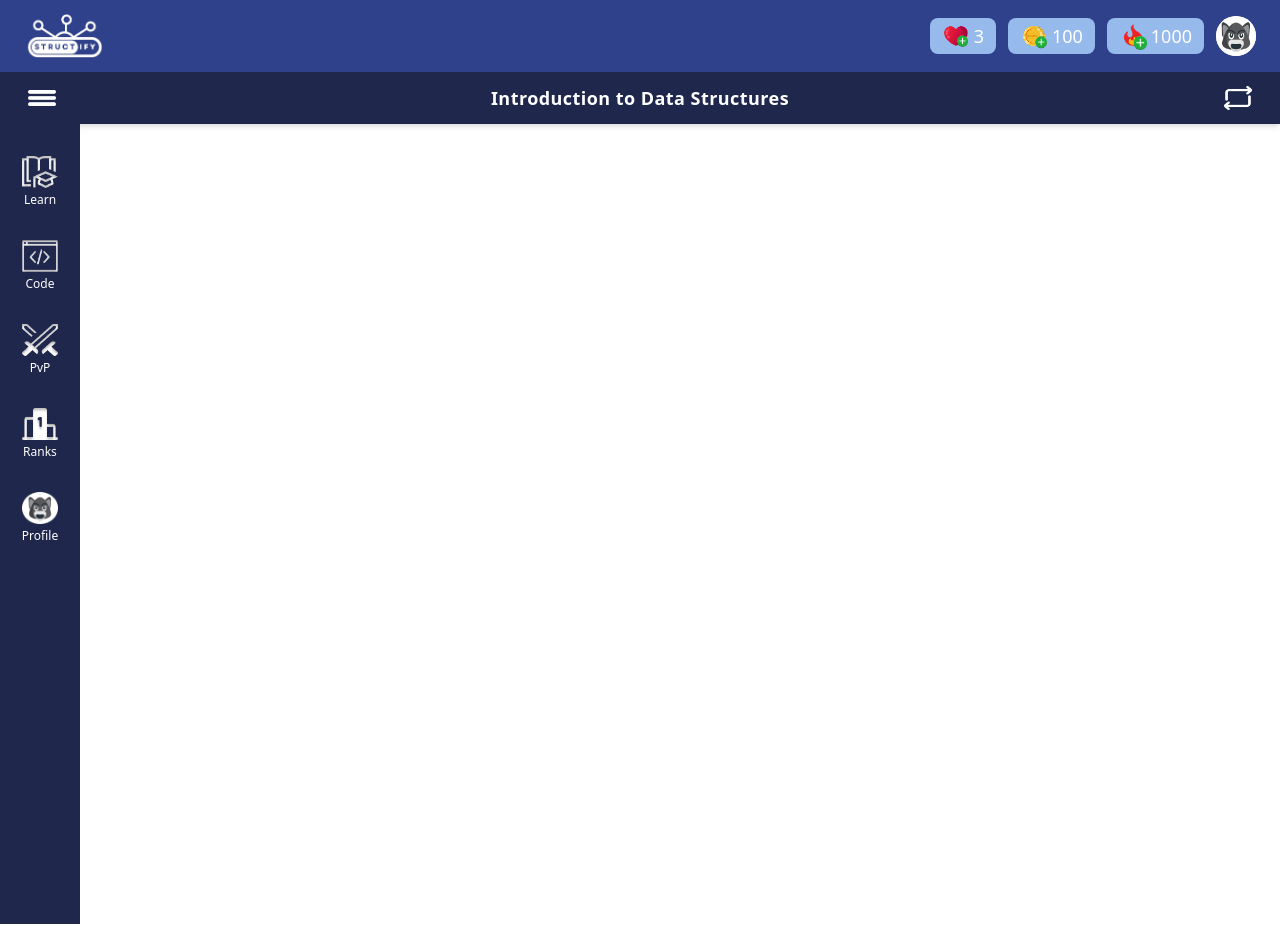
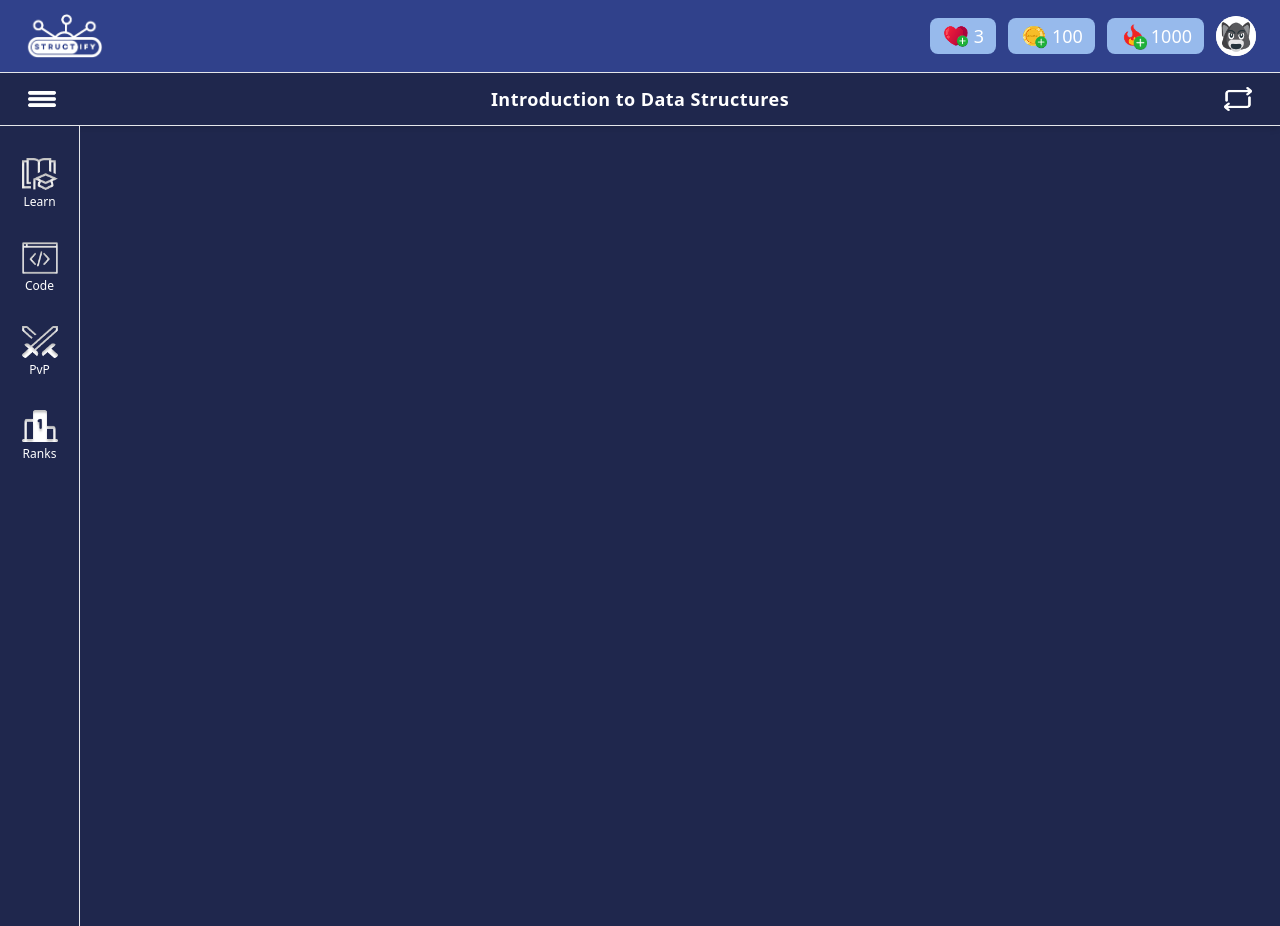
Before and after one commit to kurtpantaleon/Structify, a React (Vite) app in the folder Structify/: page / in a window 1280 px wide. Both pictures are taken after a click on the button 42 px from the left and 98 px from the top of the page. Built offline with nearby package versions, Linux system fonts and the light colour scheme.

Commit message:
Functional NavBar and Subheading

```diff
--- a/Structify/src/App.jsx
+++ b/Structify/src/App.jsx
@@ -7,11 +7,19 @@ import Header from './components/Header'
 import SubHeading from './components/SubHeading'
 
 function App() {
+  const [isNavOpen, setIsNavOpen] = useState(false); // ✅ Controls sidebar visibility
+
   return (
     <>
       <Header></Header>
-      <SubHeading></SubHeading>
-      <NavigationBar></NavigationBar>
+      {/* <SubHeading></SubHeading>
+      <NavigationBar></NavigationBar> */}
+
+      {/* ✅ Pass the toggle function to SubHeading */}
+      <SubHeading toggleNav={() => setIsNavOpen(!isNavOpen)} />
+
+      {/* ✅ Show NavigationBar only when isNavOpen is true */}
+      {isNavOpen && <NavigationBar />}
     </>
   )
 }
--- a/Structify/src/components/Header.jsx
+++ b/Structify/src/components/Header.jsx
@@ -7,7 +7,7 @@ import profile from '../assets/images/sample profile.png'
 
 function Header() {
   return (
-    <header style={{ backgroundColor: '#30418B' }} className="flex items-center justify-between px-6 py-3 shadow-md">
+    <header style={{ backgroundColor: '#30418B' }} className="flex items-center justify-between px-6 py-3 shadow-md border-b-1 border-gray-200">
     {/* Logo Section */}
     <div className="flex items-center">
       <img src={Logo} alt="Structify Logo" className="h-12" />
--- a/Structify/src/components/NavigationBar.jsx
+++ b/Structify/src/components/NavigationBar.jsx
@@ -7,14 +7,13 @@ import PvPIcon from "../assets/images/PvP Icon.png";
 
 const NavigationBar = () => {
   return (
-    <div className="bg-[#1F274D] h-screen w-20 flex flex-col items-center py-8 space-y-8 px-1">
+    <div className="bg-[#1F274D] h-screen w-20 flex flex-col items-center py-8 space-y-8 px-1 border-r-1 border-gray-200">
       {/* Navigation Icons */}
       <nav className="flex flex-col space-y-8">
         <NavItem icon={LearnIcon} label="Learn" />
         <NavItem icon={CodeIcon} label="Code" />
         <NavItem icon={PvPIcon} label="PvP" />
         <NavItem icon={LeaderboardIcon} label="Ranks" />
-        <NavItem icon={ProfileIcon} label="Profile" />
       </nav>
     </div>
   );
--- a/Structify/src/components/SubHeading.jsx
+++ b/Structify/src/components/SubHeading.jsx
@@ -2,12 +2,12 @@ import React from 'react'
 import HamburgerMenu from '../assets/images/Hamburger Menu.png'
 import MenuButton from '../assets/images/Menu Button.png'
 
-function SubHeading() {
+function SubHeading({ toggleNav }) {
   return (
-    <div className="bg-[#1F274D] flex items-center justify-between px-7 py-3 shadow-md">
-      {/* Left: Hamburger Icon */}
-      <button>
-        <img src={HamburgerMenu} alt="Menu Icon" className="h-4 w-7" />
+    <div className="bg-[#1F274D] flex items-center justify-between px-7 py-3 shadow-md border-b-1 border-gray-200 w-full">
+      {/* ✅ Click Button to Toggle Sidebar */}
+      <button onClick={toggleNav}>
+        <img src={HamburgerMenu} alt="Menu Icon" className="h-4 w-7 cursor-pointer" />
       </button>
 
       {/* Center: Subheading Title */}
--- a/Structify/src/index.css
+++ b/Structify/src/index.css
@@ -1,70 +1,5 @@
 @import "tailwindcss";
-/*ITO YUNG GLOBAL, PWEDE NA DITO DEREKTA YUNG MGA CSS*/
-/* :root {
-  font-family: system-ui, Avenir, Helvetica, Arial, sans-serif;
-  line-height: 1.5;
-  font-weight: 400;
-
-  color-scheme: light dark;
-  color: rgba(255, 255, 255, 0.87);
-  background-color: #242424;
-
-  font-synthesis: none;
-  text-rendering: optimizeLegibility;
-  -webkit-font-smoothing: antialiased;
-  -moz-osx-font-smoothing: grayscale;
-}
-
-a {
-  font-weight: 500;
-  color: #646cff;
-  text-decoration: inherit;
-}
-a:hover {
-  color: #535bf2;
-}
 
 body {
-  margin: 0;
-  display: flex;
-  place-items: center;
-  min-width: 320px;
-  min-height: 100vh;
+  @apply bg-[#1F274D];
 }
-
-h1 {
-  font-size: 3.2em;
-  line-height: 1.1;
-}
-
-button {
-  border-radius: 8px;
-  border: 1px solid transparent;
-  padding: 0.6em 1.2em;
-  font-size: 1em;
-  font-weight: 500;
-  font-family: inherit;
-  background-color: #1a1a1a;
-  cursor: pointer;
-  transition: border-color 0.25s;
-}
-button:hover {
-  border-color: #646cff;
-}
-button:focus,
-button:focus-visible {
-  outline: 4px auto -webkit-focus-ring-color;
-}
-
-@media (prefers-color-scheme: light) {
-  :root {
-    color: #213547;
-    background-color: #ffffff;
-  }
-  a:hover {
-    color: #747bff;
-  }
-  button {
-    background-color: #f9f9f9;
-  }
-} */
```
